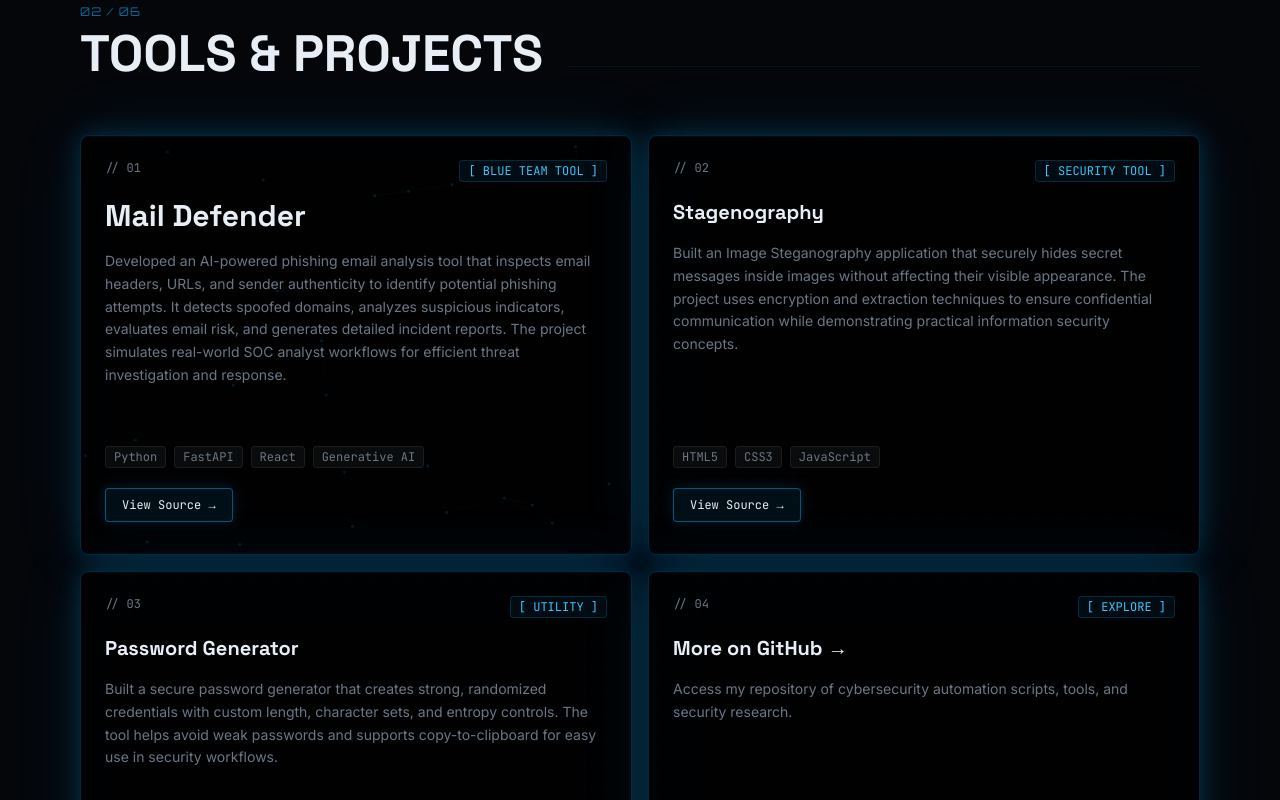
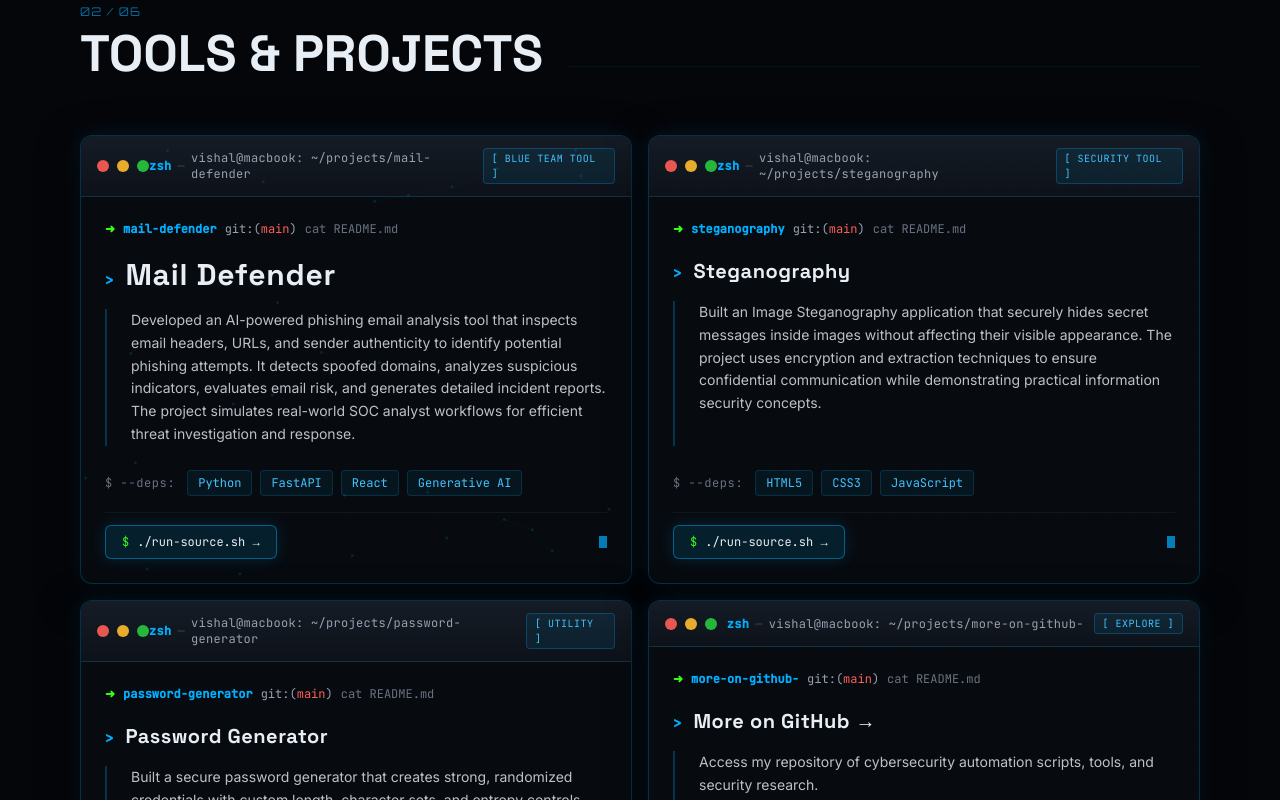
Before and after one commit to xbtye/about-me, a Next.js app: page / in a window 1280 px wide. Shown: the part 1200-2000 px from the top of the page. Built offline with nearby package versions, Linux system fonts and the light colour scheme.

Commit message:
feat: add Arsenal section with terminal-styled bento grid and interactive tool cards

```diff
--- a/components/sections/Arsenal.tsx
+++ b/components/sections/Arsenal.tsx
@@ -106,6 +106,7 @@ interface TileProps {
 
 function Tile({ tool, index, featured, stretch }: TileProps) {
   const ref = useRef<HTMLDivElement>(null);
+  const slug = tool.title.toLowerCase().replace(/[^a-z0-9]+/g, "-");
 
   /* 3D tilt on hover */
   const handleMove = (e: React.MouseEvent<HTMLDivElement>) => {
@@ -114,8 +115,8 @@ function Tile({ tool, index, featured, stretch }: TileProps) {
     const rect = el.getBoundingClientRect();
     const x = e.clientX - rect.left;
     const y = e.clientY - rect.top;
-    const rotX = ((y - rect.height / 2) / rect.height) * -8;
-    const rotY = ((x - rect.width / 2) / rect.width) * 8;
+    const rotX = ((y - rect.height / 2) / rect.height) * -6;
+    const rotY = ((x - rect.width / 2) / rect.width) * 6;
     el.style.transform = `perspective(800px) rotateX(${rotX}deg) rotateY(${rotY}deg) translateY(-4px)`;
     el.style.setProperty("--mx", `${x}px`);
     el.style.setProperty("--my", `${y}px`);
@@ -131,11 +132,18 @@ function Tile({ tool, index, featured, stretch }: TileProps) {
     <motion.article
       ref={ref}
       className={cn(
-        "glass-card group relative rounded-lg overflow-hidden cursor-pointer flex flex-col",
-        "transition-[transform,border-color,box-shadow]",
-        featured ? "min-h-105" : "min-h-50",
+        "group relative rounded-xl overflow-hidden cursor-pointer flex flex-col border border-[rgba(0,176,255,0.22)]",
+        "transition-all duration-300 shadow-[0_12px_40px_rgba(0,0,0,0.6),0_0_20px_rgba(0,176,255,0.12)]",
+        "hover:border-[rgba(0,176,255,0.6)] hover:shadow-[0_20px_60px_rgba(0,0,0,0.8),0_0_35px_rgba(0,176,255,0.25)]",
+        featured ? "min-h-[440px]" : "min-h-[320px]",
         stretch && "h-full",
       )}
+      style={{
+        background: "rgba(8, 12, 18, 0.92)",
+        backdropFilter: "blur(20px)",
+        WebkitBackdropFilter: "blur(20px)",
+        willChange: "transform",
+      }}
       initial={{ opacity: 0, y: 24 }}
       whileInView={{ opacity: 1, y: 0 }}
       viewport={{ once: true, margin: "-60px" }}
@@ -146,32 +154,66 @@ function Tile({ tool, index, featured, stretch }: TileProps) {
       }}
       onMouseMove={handleMove}
       onMouseLeave={handleLeave}
-      style={{ willChange: "transform" }}
     >
-      {/* Defender ambient background */}
+      {/* ── macOS Terminal Window Header Bar ── */}
       <div
-        className="absolute inset-0 pointer-events-none rounded-lg overflow-hidden"
-        aria-hidden="true"
+        className="flex items-center justify-between px-4 py-3 border-b shrink-0 select-none"
+        style={{
+          background: "linear-gradient(180deg, rgba(22, 28, 38, 0.95) 0%, rgba(14, 18, 26, 0.95) 100%)",
+          borderColor: "rgba(0, 176, 255, 0.15)",
+        }}
       >
-        <Image
-          src="/electron.png"
-          alt=""
-          fill
-          unoptimized
-          style={{
-            objectFit: "cover",
-            objectPosition: "center top",
-            opacity: 0,
-          }}
-        />
+        {/* macOS Traffic Lights */}
+        <div className="flex items-center gap-2">
+          <span className="w-3 h-3 rounded-full bg-[#ff5f56] inline-flex items-center justify-center text-[8px] font-mono text-black/70 opacity-90 group-hover:opacity-100 transition-opacity">
+            <span className="opacity-0 group-hover:opacity-100 font-bold">×</span>
+          </span>
+          <span className="w-3 h-3 rounded-full bg-[#ffbd2e] inline-flex items-center justify-center text-[8px] font-mono text-black/70 opacity-90 group-hover:opacity-100 transition-opacity">
+            <span className="opacity-0 group-hover:opacity-100 font-bold">–</span>
+          </span>
+          <span className="w-3 h-3 rounded-full bg-[#27c93f] inline-flex items-center justify-center text-[8px] font-mono text-black/70 opacity-90 group-hover:opacity-100 transition-opacity">
+            <span className="opacity-0 group-hover:opacity-100 font-bold">+</span>
+          </span>
+        </div>
+
+        {/* macOS Window Title Prompt */}
+        <div className="flex items-center gap-1.5 font-mono text-xs text-muted-foreground/80 tracking-wide">
+          <span className="text-[var(--accent)] font-semibold">zsh</span>
+          <span className="text-white/20">—</span>
+          <span className="text-gray-400">vishal@macbook: ~/projects/{slug}</span>
+        </div>
+
+        {/* Tag Pill / Badge */}
+        {tool.tag ? (
+          <span
+            className="font-mono text-[10px] uppercase tracking-wider px-2 py-0.5 rounded border"
+            style={
+              tool.tagColor === "red"
+                ? {
+                    color: "var(--neon-red-soft)",
+                    borderColor: "rgba(0,229,255,0.3)",
+                    background: "rgba(0,229,255,0.08)",
+                  }
+                : {
+                    color: "var(--accent-soft)",
+                    borderColor: "rgba(0,176,255,0.25)",
+                    background: "rgba(0,176,255,0.08)",
+                  }
+            }
+          >
+            {tool.tag}
+          </span>
+        ) : (
+          <span className="font-mono text-[10px] text-gray-500">80×24</span>
+        )}
       </div>
 
       {/* Spotlight layer */}
       <div
-        className="pointer-events-none absolute inset-0 opacity-0 group-hover:opacity-100 transition-opacity duration-300 rounded-lg"
+        className="pointer-events-none absolute inset-0 opacity-0 group-hover:opacity-100 transition-opacity duration-300 rounded-xl"
         style={{
           background:
-            "radial-gradient(180px circle at var(--mx, 50%) var(--my, 50%), rgba(0,176,255,0.05) 0%, transparent 70%)",
+            "radial-gradient(220px circle at var(--mx, 50%) var(--my, 50%), rgba(0,176,255,0.06) 0%, transparent 70%)",
         }}
         aria-hidden="true"
       />
@@ -182,7 +224,7 @@ function Tile({ tool, index, featured, stretch }: TileProps) {
       {/* Grid bg pattern for grid variant */}
       {tool.bgVariant === "grid" && (
         <div
-          className="absolute inset-0 opacity-20 pointer-events-none"
+          className="absolute inset-0 opacity-15 pointer-events-none"
           style={{
             backgroundImage:
               "linear-gradient(var(--grid-line) 1px, transparent 1px), linear-gradient(90deg, var(--grid-line) 1px, transparent 1px)",
@@ -192,69 +234,46 @@ function Tile({ tool, index, featured, stretch }: TileProps) {
         />
       )}
 
-      {/* Content */}
-      <div className="relative z-10 flex flex-col flex-1 p-6 pb-8 gap-4">
-        {/* Header row */}
-        <div className="flex items-start justify-between gap-2">
-          <span
-            className="font-mono text-xs"
-            style={{ color: "var(--text-muted)" }}
-          >
-            {`// ${tool.id}`}
-          </span>
-          {tool.tag && (
-            <span
-              className="font-mono text-xs px-2 py-0.5 rounded-sm border"
-              style={
-                tool.tagColor === "red"
-                  ? {
-                    color: "var(--neon-red-soft)",
-                    borderColor: "rgba(0,229,255,0.3)",
-                    background: "rgba(0,229,255,0.08)",
-                  }
-                  : {
-                    color: "var(--accent-soft)",
-                    borderColor: "rgba(0,176,255,0.2)",
-                    background: "rgba(0,176,255,0.06)",
-                  }
-              }
-            >
-              {tool.tag}
-            </span>
-          )}
+      {/* ── Terminal Content Body ── */}
+      <div className="relative z-10 flex flex-col flex-1 p-6 gap-4 font-mono">
+        {/* Terminal ZSH CLI Prompt */}
+        <div className="flex items-center gap-2 text-xs flex-wrap">
+          <span className="text-[#39ff14] font-bold">➜</span>
+          <span className="text-[#00b0ff] font-semibold">{slug}</span>
+          <span className="text-gray-400">git:(<span className="text-[#ff5f56]">main</span>)</span>
+          <span className="text-gray-500">cat README.md</span>
         </div>
 
-        {/* Title */}
+        {/* Title Output */}
+        <div className="flex items-baseline gap-3 pt-1">
+          <span className="text-[var(--accent)] font-bold text-sm select-none">&gt;</span>
           <h3
             className={cn(
-            "font-display font-bold leading-tight",
-            featured ? "text-3xl" : "text-xl",
+              "font-display font-bold leading-tight tracking-wide",
+              featured ? "text-2xl lg:text-3xl" : "text-xl",
             )}
             style={{ color: "var(--text-primary)" }}
           >
             {tool.title}
           </h3>
+        </div>
 
         {/* Description */}
         <p
-          className="text-sm leading-relaxed flex-1"
-          style={{ color: "var(--text-muted)" }}
+          className="font-sans text-sm leading-relaxed flex-1 text-gray-300/90 pl-6 border-l-2"
+          style={{ borderColor: "rgba(0,176,255,0.25)" }}
         >
           {tool.description}
         </p>
 
-        {/* Stack pills */}
+        {/* Stack Flags / Terminal Pills */}
         {tool.stack.length > 0 && (
-          <div className="flex flex-wrap gap-2">
+          <div className="flex flex-wrap items-center gap-2 pt-2">
+            <span className="text-xs text-gray-500 font-mono tracking-wider mr-1">$ --deps:</span>
             {tool.stack.map((s) => (
               <span
                 key={s}
-                className="font-mono text-xs px-2 py-0.5 rounded-sm"
-                style={{
-                  color: "var(--text-muted)",
-                  background: "rgba(255,255,255,0.04)",
-                  border: "1px solid rgba(255,255,255,0.07)",
-                }}
+                className="font-mono text-xs px-2.5 py-1 rounded bg-[rgba(0,176,255,0.06)] border border-[rgba(0,176,255,0.18)] text-[var(--accent-soft)]"
               >
                 {s}
               </span>
@@ -262,46 +281,51 @@ function Tile({ tool, index, featured, stretch }: TileProps) {
           </div>
         )}
 
-        {/* Actions */}
-        <div className="flex flex-wrap gap-3 pt-1">
+        {/* Terminal Command Execution Actions */}
+        <div className="flex flex-wrap items-center justify-between gap-3 pt-3 border-t border-white/5 mt-auto relative z-20">
+          <div className="flex flex-wrap items-center gap-3">
             <a
               href={tool.href}
               target="_blank"
               rel="noopener noreferrer"
-            className="inline-flex items-center gap-1.5 font-mono text-xs px-4 py-2 rounded-sm transition-all duration-200 focus-visible:ring-2 focus-visible:ring-offset-1"
+              className="inline-flex items-center gap-2 font-mono text-xs px-4 py-2 rounded-md transition-all duration-200 focus-visible:ring-2 cursor-pointer"
               style={{
-              color: "var(--text-primary)",
-              background: "rgba(0,176,255,0.08)",
+                color: "#e8eef5",
+                background: "rgba(0,176,255,0.12)",
                 border: "1px solid rgba(0,176,255,0.45)",
-              boxShadow: "0 0 14px rgba(0,176,255,0.15)",
+                boxShadow: "0 0 16px rgba(0,176,255,0.15)",
               }}
               onMouseEnter={(e) => {
                 const el = e.currentTarget as HTMLElement;
-              el.style.background = "rgba(0,176,255,0.14)";
-              el.style.borderColor = "rgba(0,176,255,0.8)";
+                el.style.background = "rgba(0,176,255,0.22)";
+                el.style.borderColor = "rgba(0,176,255,0.9)";
                 el.style.boxShadow = "0 0 24px rgba(0,176,255,0.35)";
                 el.style.color = "#40c4ff";
               }}
               onMouseLeave={(e) => {
                 const el = e.currentTarget as HTMLElement;
-              el.style.background = "rgba(0,176,255,0.08)";
+                el.style.background = "rgba(0,176,255,0.12)";
                 el.style.borderColor = "rgba(0,176,255,0.45)";
-              el.style.boxShadow = "0 0 14px rgba(0,176,255,0.15)";
-              el.style.color = "var(--text-primary)";
+                el.style.boxShadow = "0 0 16px rgba(0,176,255,0.15)";
+                el.style.color = "#e8eef5";
               }}
             >
+              <span className="text-[#39ff14]">$</span>
+              <span>
                 {tool.id === "03"
-              ? "Explore →"
+                  ? "./explore.sh →"
                   : tool.stack.includes("Guide") || tool.stack.includes("eBOOK")
-                ? "Read →"
-                : "View Source →"}
+                    ? "./read-docs.sh →"
+                    : "./run-source.sh →"}
+              </span>
             </a>
+
             {tool.docsHref && (
               <a
                 href={tool.docsHref}
                 target="_blank"
                 rel="noopener noreferrer"
-              className="inline-flex items-center gap-1.5 font-mono text-xs px-4 py-2 rounded-sm transition-all duration-200"
+                className="inline-flex items-center gap-1.5 font-mono text-xs px-4 py-2 rounded-md transition-all duration-200"
                 style={{
                   color: "var(--text-muted)",
                   border: "1px solid rgba(255,255,255,0.1)",
@@ -317,23 +341,17 @@ function Tile({ tool, index, featured, stretch }: TileProps) {
                   el.style.color = "var(--text-muted)";
                 }}
               >
-              Read Docs →
+                $ cat docs.md →
               </a>
             )}
           </div>
+
+          {/* Active Terminal Cursor */}
+          <div className="flex items-center gap-1.5 text-xs text-gray-500 font-mono">
+            <span className="w-2 h-3 bg-[#00b0ff] animate-pulse inline-block" />
           </div>
-
-      {/* Hover border sweep on featured tile */}
-      {featured && (
-        <div
-          className="pointer-events-none absolute inset-0 opacity-0 group-hover:opacity-100 transition-opacity duration-500 rounded-lg"
-          style={{
-            background:
-              "linear-gradient(135deg, rgba(0,176,255,0.07) 0%, transparent 50%, rgba(0,100,180,0.07) 100%)",
-          }}
-          aria-hidden="true"
-        />
-      )}
+        </div>
+      </div>
     </motion.article>
   );
 }
--- a/lib/data/tools.ts
+++ b/lib/data/tools.ts
@@ -20,17 +20,17 @@ export const tools: Tool[] = [
     description:
       "Developed an AI-powered phishing email analysis tool that inspects email headers, URLs, and sender authenticity to identify potential phishing attempts. It detects spoofed domains, analyzes suspicious indicators, evaluates email risk, and generates detailed incident reports. The project simulates real-world SOC analyst workflows for efficient threat investigation and response.",
     stack: ["Python", "FastAPI", "React", "Generative AI"],
-    href: "https://github.com/Vishal0003/MailDefender",
+    href: "https://github.com/Vishaal0003/Mail-Defender",
     featured: true,
     bgVariant: "particles",
   },
   {
     id: "02",
-    title: "Stagenography",
+    title: "Steganography",
     tag: "[ SECURITY TOOL ]",
     tagColor: "cyan",
     description:
-      "Built an Image Steganography application that securely hides secret messages inside images without affecting their visible appearance. The project uses encryption and extraction techniques to ensure confidential communication while demonstrating practical information security concepts. ",
+      "Built an Image Steganography application that securely hides secret messages inside images without affecting their visible appearance. The project uses encryption and extraction techniques to ensure confidential communication while demonstrating practical information security concepts.",
     stack: ["HTML5", "CSS3", "JavaScript"],
     href: "https://github.com/Vishaal0003/Stagenography",
     bgVariant: "grid",
```
Lines whose indentation alone changed are shown as unchanged.
